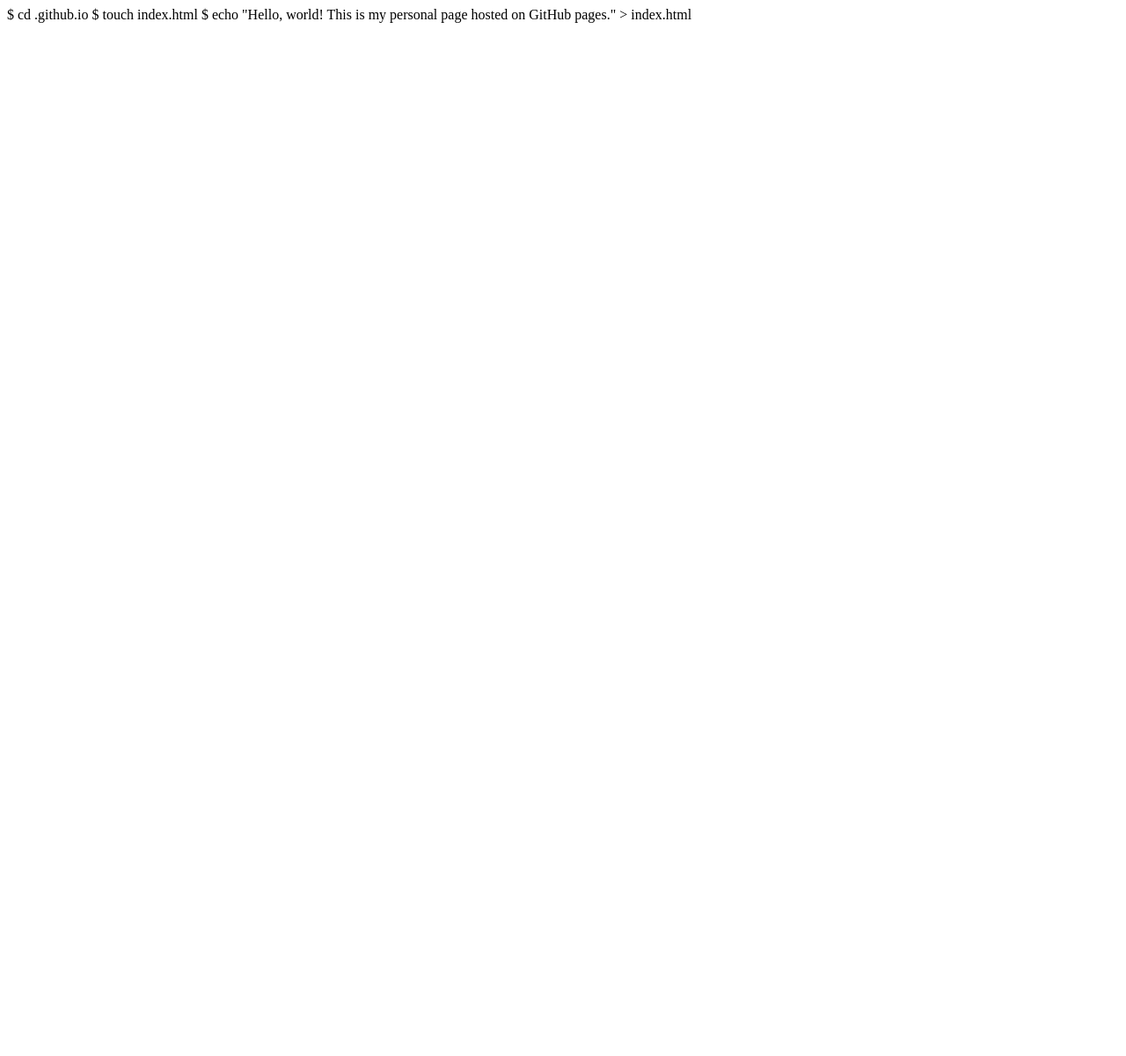
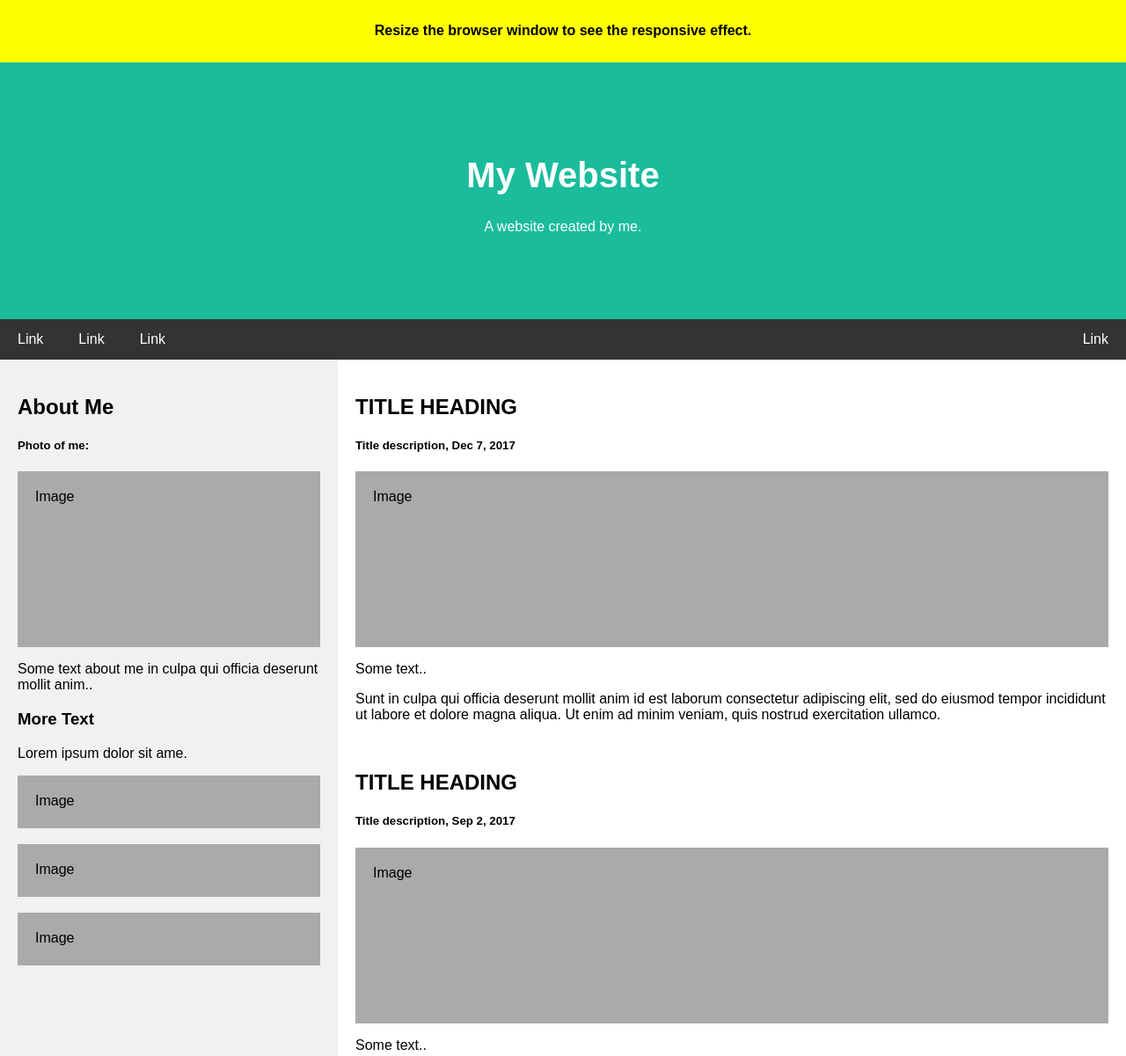
Before and after one commit to KiarashSamsami/kiarashsamsami.github.io, a plain HTML site: page index.html in a window 1280 px wide. Shown: the top 1201 px of the page at 88% size. Before the commit the page ends 800 px from the top, so only its background shows below. Drawn offline with Linux system fonts and the light colour scheme.

Commit message:
Update index.html
adding some stuff, testing things

```diff
--- a/index.html
+++ b/index.html
@@ -1,3 +1,152 @@
-$ cd <username>.github.io
+<!-- $ cd <username>.github.io
 $ touch index.html
-$ echo "Hello, world! This is my personal page hosted on GitHub pages." > index.html
+$ echo "Hello, world! This is my personal page hosted on GitHub pages." > index.html -->
+
+
+<!DOCTYPE html>
+<html lang="en">
+<head>
+<title>Page Title</title>
+<meta charset="UTF-8">
+<meta name="viewport" content="width=device-width, initial-scale=1">
+<style>
+* {
+  box-sizing: border-box;
+}
+
+body {
+  font-family: Arial, Helvetica, sans-serif;
+  margin: 0;
+}
+
+/* Style the header */
+.header {
+  padding: 80px;
+  text-align: center;
+  background: #1abc9c;
+  color: white;
+}
+
+/* Increase the font size of the h1 element */
+.header h1 {
+  font-size: 40px;
+}
+
+/* Style the top navigation bar */
+.navbar {
+  overflow: hidden;
+  background-color: #333;
+}
+
+/* Style the navigation bar links */
+.navbar a {
+  float: left;
+  display: block;
+  color: white;
+  text-align: center;
+  padding: 14px 20px;
+  text-decoration: none;
+}
+
+/* Right-aligned link */
+.navbar a.right {
+  float: right;
+}
+
+/* Change color on hover */
+.navbar a:hover {
+  background-color: #ddd;
+  color: black;
+}
+
+/* Column container */
+.row {
+  display: flex;
+  flex-wrap: wrap;
+}
+
+/* Create two unequal columns that sits next to each other */
+/* Sidebar/left column */
+.side {
+  flex: 30%;
+  background-color: #f1f1f1;
+  padding: 20px;
+}
+
+/* Main column */
+.main {
+  flex: 70%;
+  background-color: white;
+  padding: 20px;
+}
+
+/* Fake image, just for this example */
+.fakeimg {
+  background-color: #aaa;
+  width: 100%;
+  padding: 20px;
+}
+
+/* Responsive layout - when the screen is less than 700px wide, make the two columns stack on top of each other instead of next to each other */
+@media screen and (max-width: 700px) {
+  .row {
+    flex-direction: column;
+  }
+}
+
+/* Responsive layout - when the screen is less than 400px wide, make the navigation links stack on top of each other instead of next to each other */
+@media screen and (max-width: 400px) {
+  .navbar a {
+    float: none;
+    width:100%;
+  }
+}
+</style>
+</head>
+<body>
+
+<div style="background:yellow;padding:5px">
+  <h4 style="text-align:center">Resize the browser window to see the responsive effect.</h4>
+</div>
+
+<div class="header">
+  <h1>My Website</h1>
+  <p>A website created by me.</p>
+</div>
+
+<div class="navbar">
+  <a href="#">Link</a>
+  <a href="#">Link</a>
+  <a href="#">Link</a>
+  <a href="#" class="right">Link</a>
+</div>
+
+<div class="row">
+  <div class="side">
+    <h2>About Me</h2>
+    <h5>Photo of me:</h5>
+    <div class="fakeimg" style="height:200px;">Image</div>
+    <p>Some text about me in culpa qui officia deserunt mollit anim..</p>
+    <h3>More Text</h3>
+    <p>Lorem ipsum dolor sit ame.</p>
+    <div class="fakeimg" style="height:60px;">Image</div><br>
+    <div class="fakeimg" style="height:60px;">Image</div><br>
+    <div class="fakeimg" style="height:60px;">Image</div>
+  </div>
+  <div class="main">
+    <h2>TITLE HEADING</h2>
+    <h5>Title description, Dec 7, 2017</h5>
+    <div class="fakeimg" style="height:200px;">Image</div>
+    <p>Some text..</p>
+    <p>Sunt in culpa qui officia deserunt mollit anim id est laborum consectetur adipiscing elit, sed do eiusmod tempor incididunt ut labore et dolore magna aliqua. Ut enim ad minim veniam, quis nostrud exercitation ullamco.</p>
+    <br>
+    <h2>TITLE HEADING</h2>
+    <h5>Title description, Sep 2, 2017</h5>
+    <div class="fakeimg" style="height:200px;">Image</div>
+    <p>Some text..</p>
+    <p>Sunt in culpa qui officia deserunt mollit anim id est laborum consectetur adipiscing elit, sed do eiusmod tempor incididunt ut labore et dolore magna aliqua. Ut enim ad minim veniam, quis nostrud exercitation ullamco.</p>
+  </div>
+</div>
+
+</body>
+</html>
```
